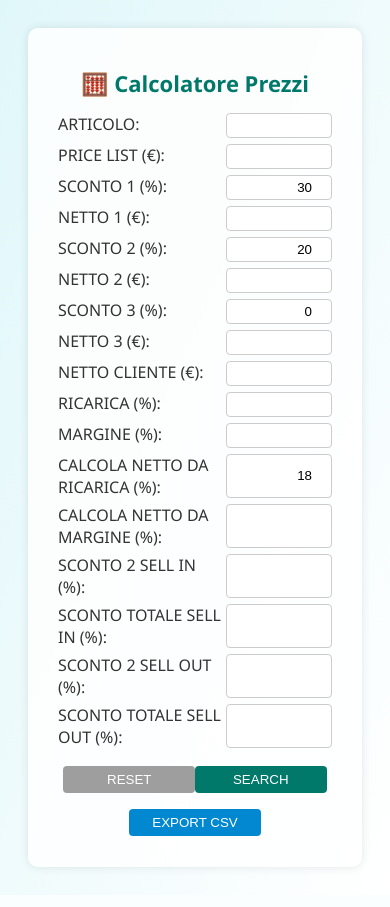
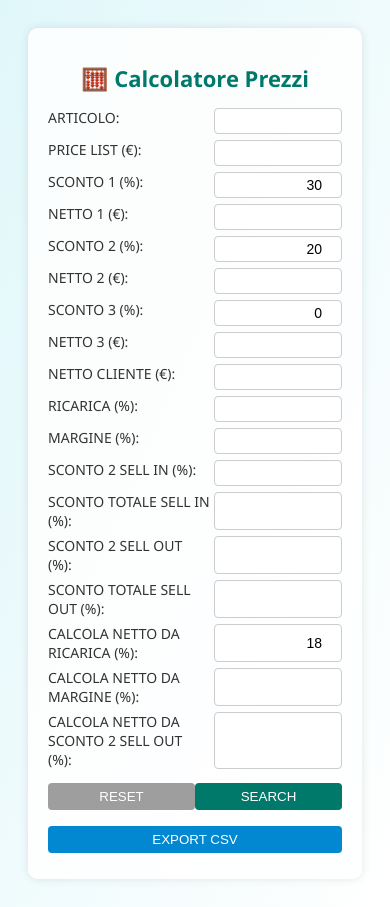
Before and after one commit to mrizzuti1969/calcolo_APP, a Flask app: page / in a window 390 px wide. Before the commit the page ends 873 px from the top, so only its background shows below. Run offline with Flask 3, Linux system fonts and the light colour scheme.

Commit message:
index.html

```diff
--- a/templates/index.html
+++ b/templates/index.html
@@ -1,12 +1,8 @@
 <!DOCTYPE html>
 <html lang="it">
 <head>
-
-</script>
 <meta charset="UTF-8" />
 <meta name="viewport" content="width=device-width, initial-scale=1.0" />
-<link rel="manifest" href="{{ url_for('static', filename='manifest.json') }}">
-<meta name="theme-color" content="#007ACC">
 <title>Calcolatore Prezzi</title>
 <style>
   body {
@@ -61,6 +57,24 @@
   #searchBtn {
     background-color: #00796b;
   }
+@media (max-width: 500px) {
+  .container {
+    width: 95%;
+    padding: 20px;
+  }
+  label {
+    width: 55%;
+    font-size: 14px;
+  }
+  input {
+    width: 40%;
+    font-size: 14px;
+  }
+  button {
+    width: 100%;
+    margin-top: 8px;
+  }
+}
 </style>
 </head>
 <body>
@@ -78,14 +92,13 @@
 <div class="row"><label>NETTO CLIENTE (€):</label><input type="number" id="nettoCliente"></div>
 <div class="row"><label>RICARICA (%):</label><input type="number" id="ricarica" readonly></div>
 <div class="row"><label>MARGINE (%):</label><input type="number" id="margine" readonly></div>
-<div class="row"><label>CALCOLA NETTO DA RICARICA (%):</label><input type="number" value ="18" id="calcolaRicarica"></div>
-<div class="row"><label>CALCOLA NETTO DA MARGINE (%):</label><input type="number" id="calcolaMargine"></div>
-
-<!-- Nuove Caselle -->
 <div class="row"><label>SCONTO 2 SELL IN (%):</label><input type="number" id="sconto2SellIn" readonly></div>
 <div class="row"><label>SCONTO TOTALE SELL IN (%):</label><input type="number" id="scontoTotaleSellIn" readonly></div>
 <div class="row"><label>SCONTO 2 SELL OUT (%):</label><input type="number" id="sconto2SellOut" readonly></div>
 <div class="row"><label>SCONTO TOTALE SELL OUT (%):</label><input type="number" id="scontoTotaleSellOut" readonly></div>
+<div class="row"><label>CALCOLA NETTO DA RICARICA (%):</label><input type="number" value ="18" id="calcolaRicarica"></div>
+<div class="row"><label>CALCOLA NETTO DA MARGINE (%):</label><input type="number" id="calcolaMargine"></div>
+<div class="row"><label>CALCOLA NETTO DA SCONTO 2 SELL OUT (%):</label><input type="number" id="calcolaNetto"></div>
 
 <div class="row" style="justify-content: center;">
   <button id="resetBtn" onclick="resetFields()">RESET</button>
@@ -95,8 +108,6 @@
   <button style="background-color: #0288d1; margin-top:10px; color:white; border:none; padding:6px; border-radius:4px; cursor:pointer;"
           onclick="exportCSV()">EXPORT CSV</button>
 </div>
-
-
 <script>
 function updateCalcoli() {
   let price = parseFloat(document.getElementById('priceList').value) || 0;
@@ -147,12 +158,21 @@ document.getElementById('calcolaMargine').addEventListener('input', () => {
   document.getElementById('nettoCliente').value = nettoCliente.toFixed(2);
   updateCalcoli();
 });
+document.getElementById('calcolaNetto').addEventListener('input', () => {
+  let n = parseFloat(document.getElementById('calcolaNetto').value) || 0;
+  let netto1 = parseFloat(document.getElementById('netto1').value) || 0;
+  let nettoCliente = netto1 * (1 - n / 100);
+  document.getElementById('nettoCliente').value = nettoCliente.toFixed(2);
+  updateCalcoli();
+});
 
 document.getElementById('nettoCliente').addEventListener('input', updateCalcoli);
 
 // SEARCH
 function searchArticolo() {
   let articolo = document.getElementById('articolo').value;
+  articolo = articolo.toUpperCase();
+  document.getElementById('articolo').value = articolo;
   fetch('/search', {
     method: 'POST',
     headers: {'Content-Type': 'application/json'},
@@ -180,20 +200,22 @@ function resetFields() {
   document.getElementById('calcolaMargine').value = 0;
   updateCalcoli();
 }
+
+// EXPORT FILE CSV
 function exportCSV() {
   // Mappa: id input -> etichetta
   const fields = [
     { id: 'articolo', label: 'ARTICOLO' },
-    { id: 'priceList', label: 'PRICE LIST (€)' },
+    { id: 'priceList', label: 'PRICE LIST (EU)' },
     { id: 'sconto1', label: 'SCONTO 1 (%)' },
-    { id: 'netto1', label: 'NETTO 1 (€)' },
+    { id: 'netto1', label: 'NETTO 1 (EU)' },
     { id: 'sconto2', label: 'SCONTO 2 (%)' },
-    { id: 'netto2', label: 'NETTO 2 (€)' },
+    { id: 'netto2', label: 'NETTO 2 (EU)' },
     { id: 'sconto3', label: 'SCONTO 3 (%)' },
-    { id: 'netto3', label: 'NETTO 3 (€)' },
-    { id: 'nettoCliente', label: 'NETTO CLIENTE (€)' },
-    { id: 'calcolaRicarica', label: 'CALCOLA NETTO DA RICARICA (%)' },
-    { id: 'calcolaMargine', label: 'CALCOLA NETTO DA MARGINE (%)' },
+    { id: 'netto3', label: 'NETTO 3 (EU)' },
+    { id: 'nettoCliente', label: 'NETTO CLIENTE (EU)' },
+    { id: 'ricarica', label: 'RICARICA (%)' },
+    { id: 'margine', label: 'MARGINE (%)' },
     { id: 'sconto2SellIn', label: 'SCONTO 2 SELL IN (%)' },
     { id: 'scontoTotaleSellIn', label: 'SCONTO TOTALE SELL IN (%)' },
     { id: 'sconto2SellOut', label: 'SCONTO 2 SELL OUT (%)' },
@@ -223,11 +245,6 @@ function calcola() {
     // Qui aggiungi i tuoi calcoli come prima per aggiornare netto1, netto2, ecc.
 }
 
-  if ('serviceWorker' in navigator) {
-    navigator.serviceWorker.register('{{ url_for('static', filename='service-worker.js') }}')
-      .then(function() { console.log('Service Worker Registered'); });
-  }
 </script>
-
 </body>
 </html>
```
